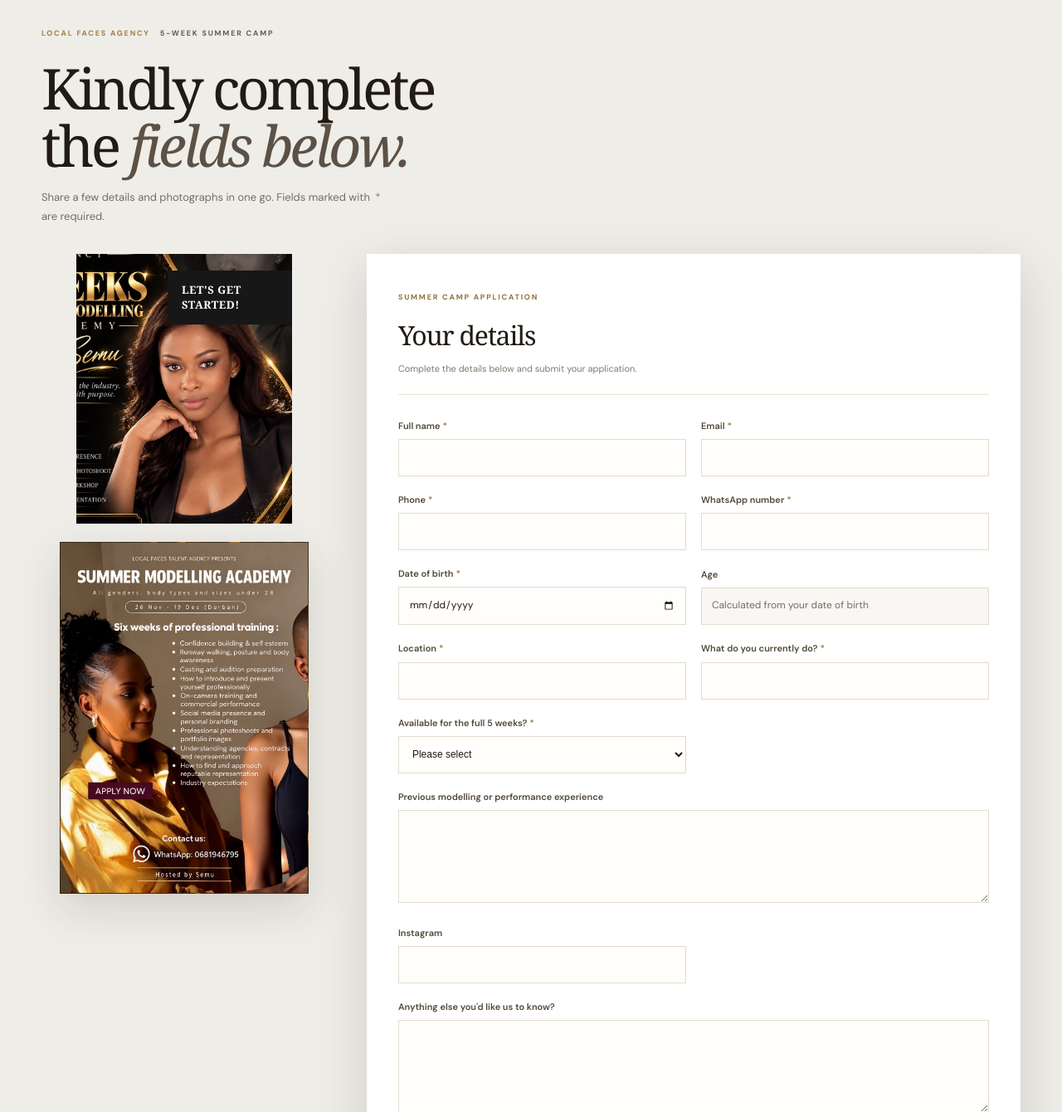
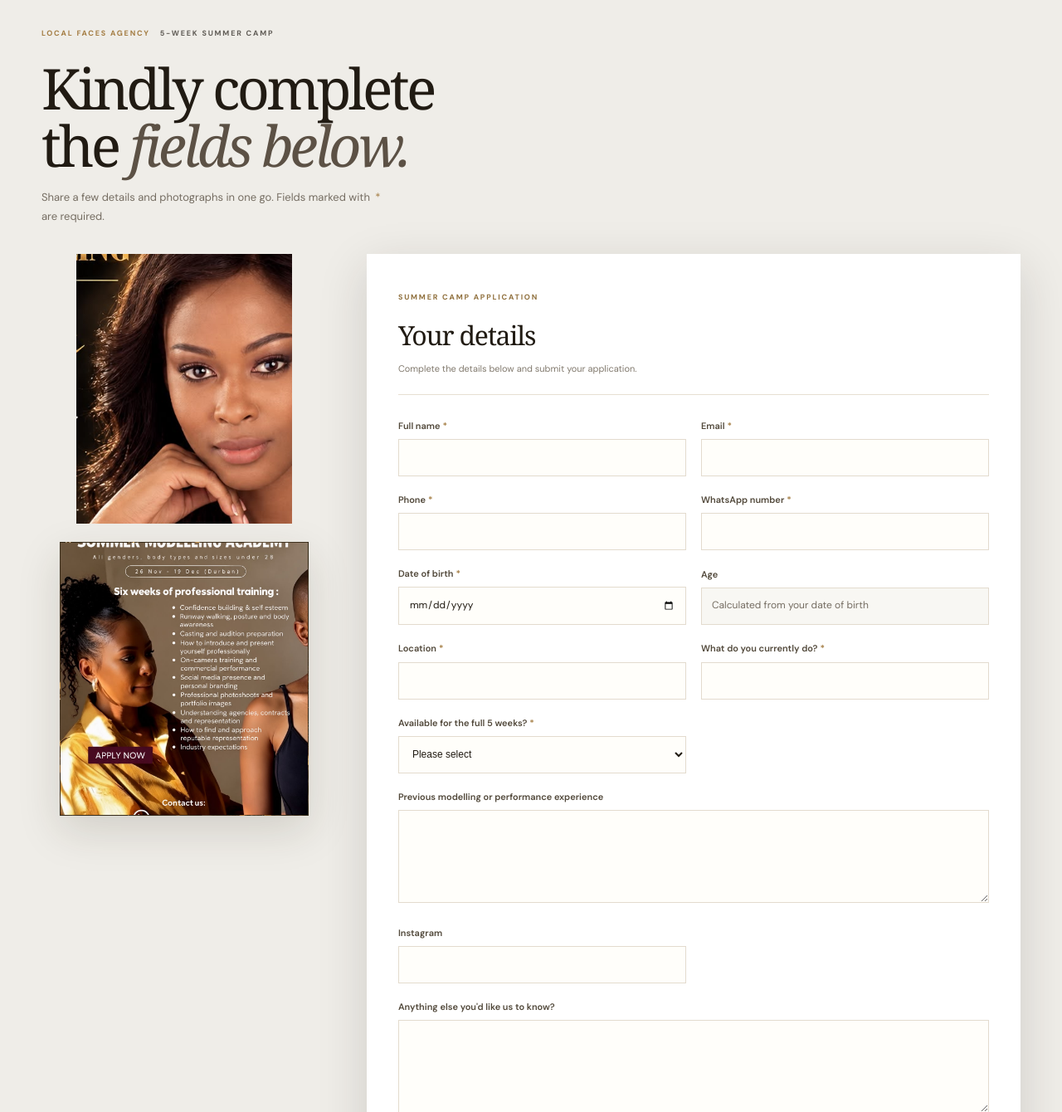
Before and after one commit to spheleleMakau/localfaces, a Django app: page / in a window 1280 px wide. Shown: the part 83-1423 px from the top of the page at 83% size. Run offline with Django 5.2, Linux system fonts and the light colour scheme.

Commit message:
Focus desktop campaign image on model face
Co-authored-by: Copilot <223556219+Copilot@users.noreply.github.com>

```diff
--- a/static/css/site.css
+++ b/static/css/site.css
@@ -545,7 +545,7 @@ body {
 }
 
 .form-campaign-art:hover img {
-  transform: scale(2.2);
+  transform: scale(3.2);
 }
 
 .form-campaign-art > span {
@@ -985,34 +985,27 @@ body {
 }
 
 .form-campaign-art img {
-  object-position: right 46%;
-  transform: scale(1.45);
-  transform-origin: right 46%;
+  object-position: center 43%;
+  transform: scale(3.2);
+  transform-origin: 65% 43%;
 }
 
 .form-campaign-art > span {
-  top: 20px;
-  right: 0;
-  bottom: auto;
-  left: auto;
-  width: 150px;
-  padding: 15px 17px;
-  background: #171717;
-  color: #fffefa;
-  font: 600 13px/1.35 Georgia, "Times New Roman", serif;
-  letter-spacing: .04em;
+  display: none;
 }
 
 .form-campaign-secondary {
   width: min(100%, 300px);
+  height: 330px;
   margin: 22px auto 0;
 }
 
 .form-campaign-secondary img {
   width: 100%;
-  height: auto;
+  height: 100%;
   max-height: none;
-  object-fit: contain;
+  object-fit: cover;
+  object-position: 64% 46%;
 }
 
 .aside-note {
```
